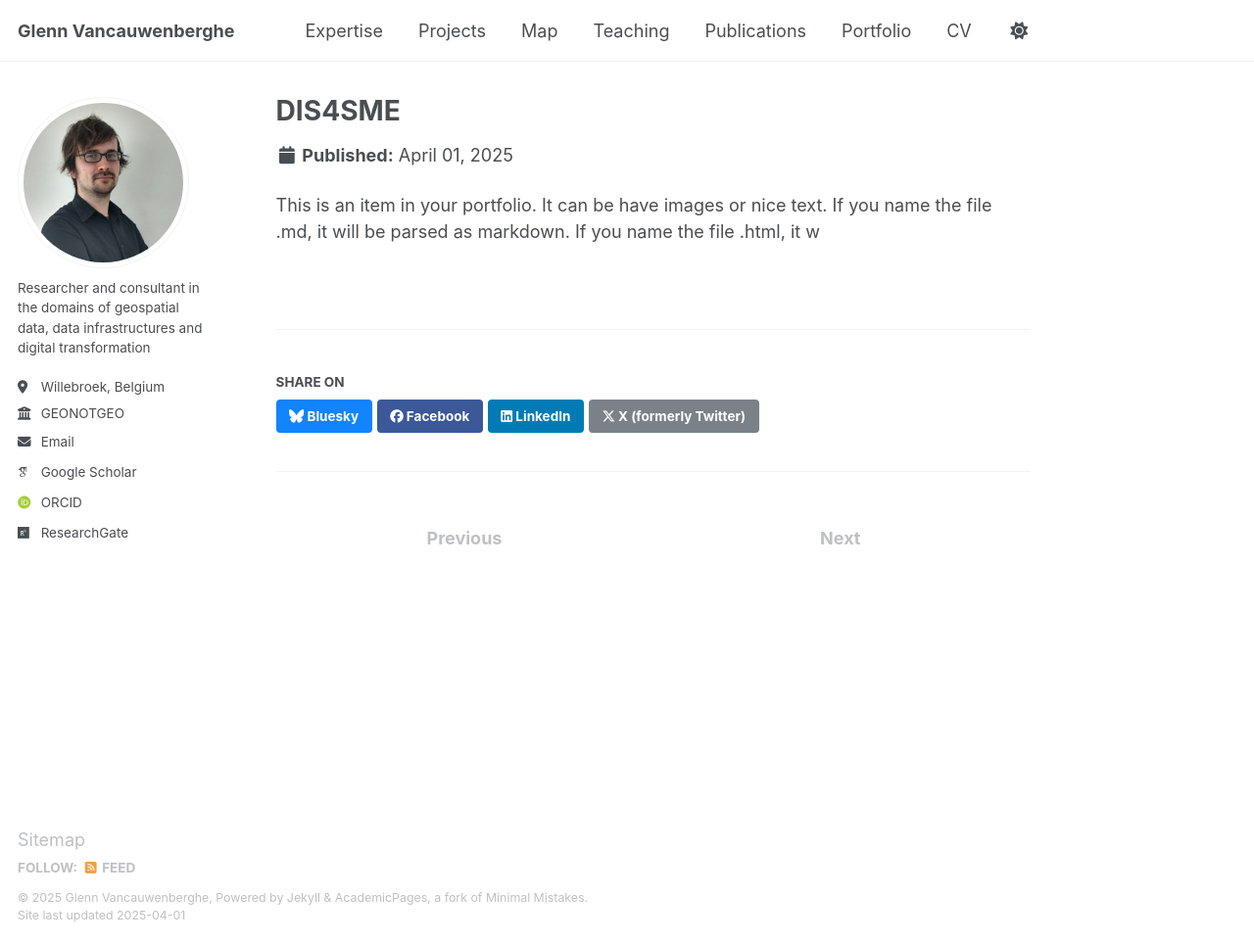
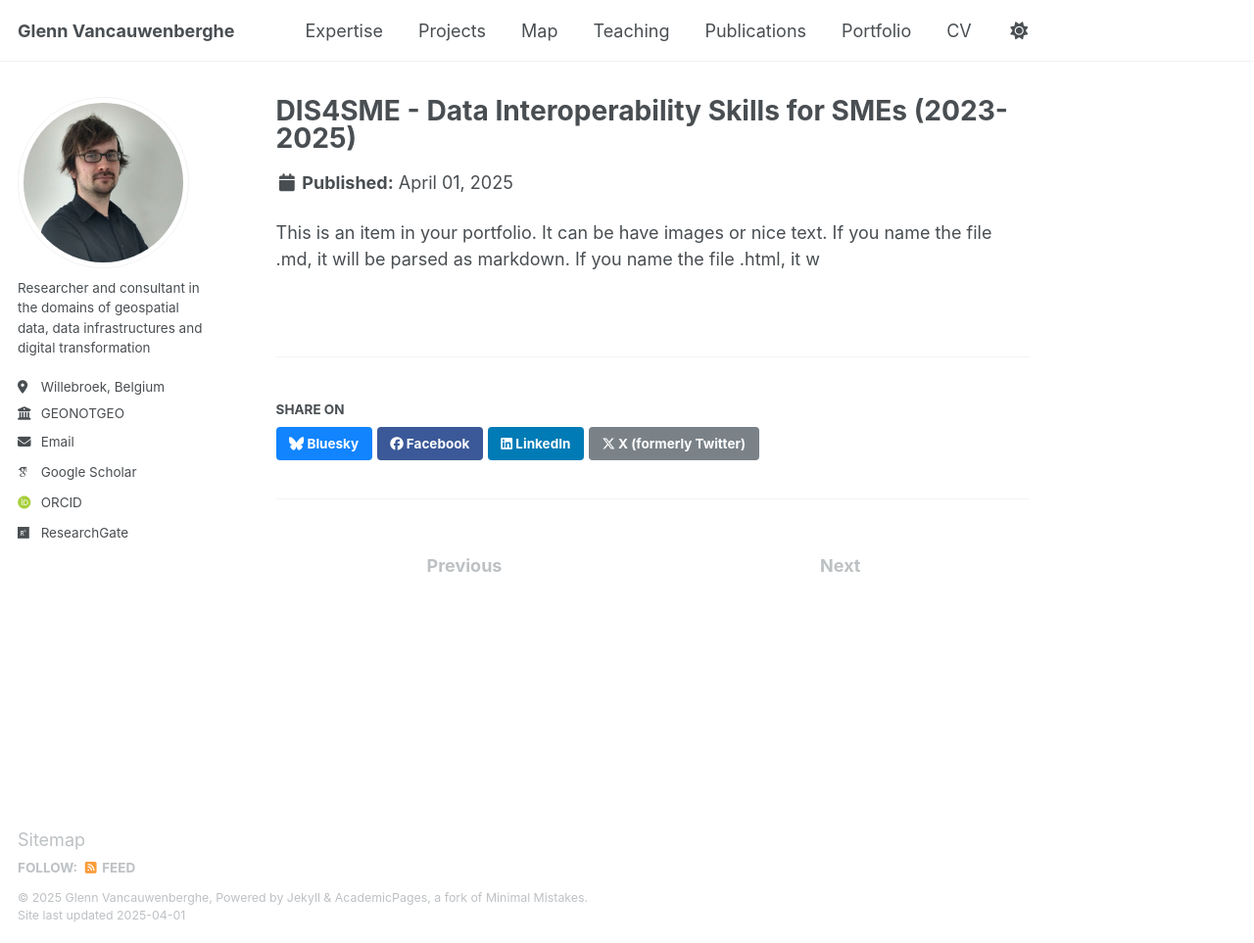
Before and after one commit to GVancauwenberghe/gvancauwenberghe.github.io, a Jekyll site: the page built from _portfolio/portfolio-91.md, in a window 1280 px wide and 963 px high. Shown: the whole window at 98% size. Built offline with Jekyll 4.4.1, drawn with Linux system fonts in a browser that asks for light colours; some web fonts are replaced.

Commit message:
Update portfolio-91.md

```diff
--- a/_portfolio/portfolio-91.md
+++ b/_portfolio/portfolio-91.md
@@ -1,5 +1,5 @@
 ---
-title: "DIS4SME"
+title: "DIS4SME - Data Interoperability Skills for SMEs (2023-2025)"
 excerpt: "Analysis of training resources on location data interoperability <br/><img src='/images/dis4sme.png'>"
 collection: portfolio
 ---
```
